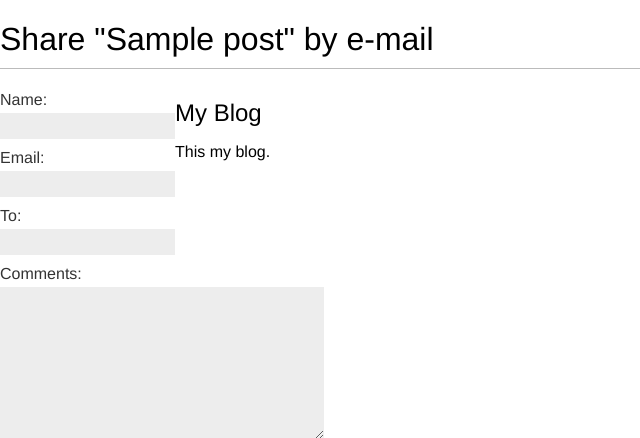
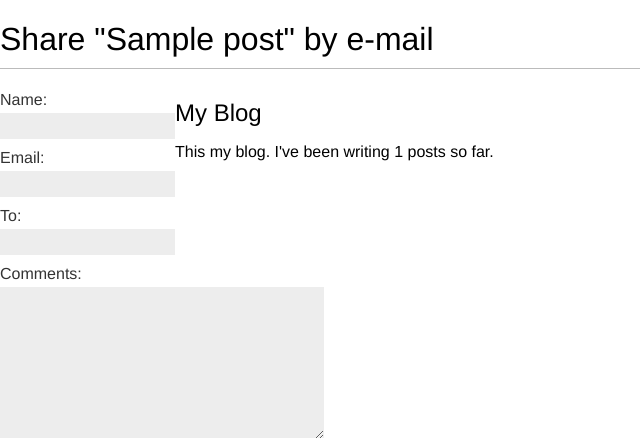
Before and after one commit to Graciano-B-L-Junior/blog_project, a Django app: page /blog/1/share/ in a window 1280 px wide. Shown: the top 438 px of the page, without its empty margins (0-640 px from the left). Run offline with Django 5.2, Linux system fonts and the light colour scheme; tables that the repository leaves empty hold one stand-in row (values such as "Sample post").

Commit message:
Add similar posts feature and total posts tag
- Implemented a tag to display the total number of published posts.
- Added a section for similar posts in the post detail view.
- Updated the post list template to use the correct tag reference.
- Created a new template tag file for custom tags.

```diff
--- a/blog/templates/blog/base.html
+++ b/blog/templates/blog/base.html
@@ -1,3 +1,4 @@
+{% load blog_tags %}
 {% load static %}
 <!DOCTYPE html>
 <html>
@@ -12,6 +13,8 @@
     </div>
     <div class="sidebar">
         <h2>My Blog</h2>
-        <p>This my blog.</p>
+        <p>This my blog.
+            I've been writing {% total_posts %} posts so far.
+        </p>
     </div>
 </body>
--- a/blog/templates/blog/post/list.html
+++ b/blog/templates/blog/post/list.html
@@ -15,7 +15,7 @@
 		</h2>
 		<p class="tags">
 			Tags:
-			{% for tag in post.tag.all %}
+			{% for tag in post.tags.all %}
 				<a href="{% url 'blog:post_list_by_tag' tag.slug %}">
 					{{tag.name}}
 				</a>{% if not forloop.last %},{% endif %}
@@ -26,5 +26,5 @@
 		</p>
 		{{ post.body|truncatewords:30|linebreaks }}
 	{% endfor %}
-	{% include 'blog/pagination.html' with page=page_obj %}
+	{% include 'blog/pagination.html' with page=posts %}
 {% endblock %}
--- /dev/null
+++ b/blog/templatetags/blog_tags.py
@@ -0,0 +1,8 @@
+from django import template
+from ..models import Post
+
+register = template.Library()
+
+@register.simple_tag
+def total_posts():
+    return Post.published.count()
--- a/blog/views.py
+++ b/blog/views.py
@@ -1,4 +1,5 @@
 from django.core.mail import send_mail
+from django.db.models import Count
 from django.core.paginator import EmptyPage, PageNotAnInteger, Paginator
 from django.shortcuts import get_object_or_404, render
 from django.views.decorators.http import require_POST
@@ -49,6 +50,16 @@ def post_detail(request, year, month, day, post):
     comments = post.comments.filter(active=True)
     form = CommentForm()
 
+    post_tags_ids = post.tags.values_list('id', flat=True)
+    similar_posts = Post.published.filter(
+        tags__in=post_tags_ids
+    ).exclude(
+        id=post.id
+    )
+    similar_posts = similar_posts.annotate(
+        similar_tags=Count('tags')
+    ).order_by('-similar_tags', '-publish')[:4]
+
 
     return render(
         request,
@@ -56,7 +67,8 @@ def post_detail(request, year, month, day, post):
         {
             'post': post,
             'comments':comments,
-            'form':form
+            'form':form,
+            'similar_posts': similar_posts
         }
     )
 
```
Also changed, not shown: blog/templates/blog/post/detail.html (+9 -0 lines), blog/templatetags/__init__.py (added).
